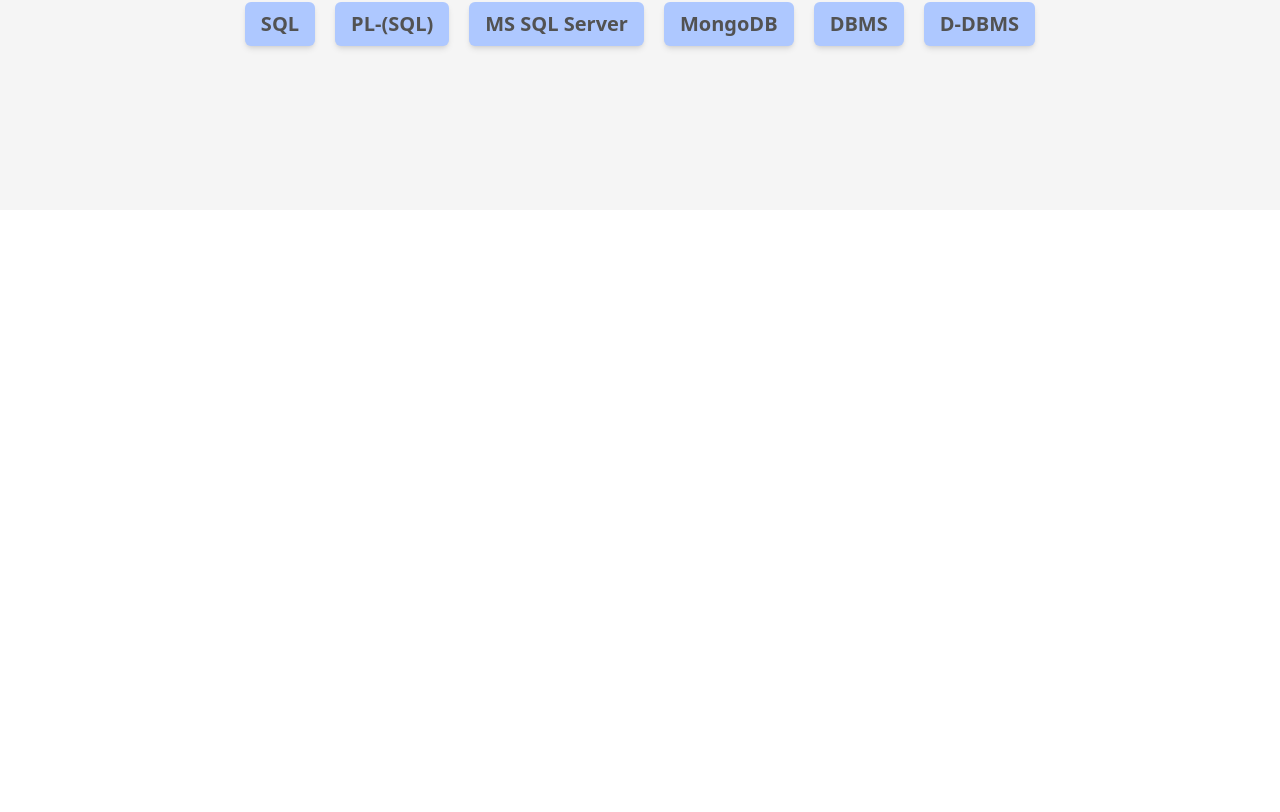
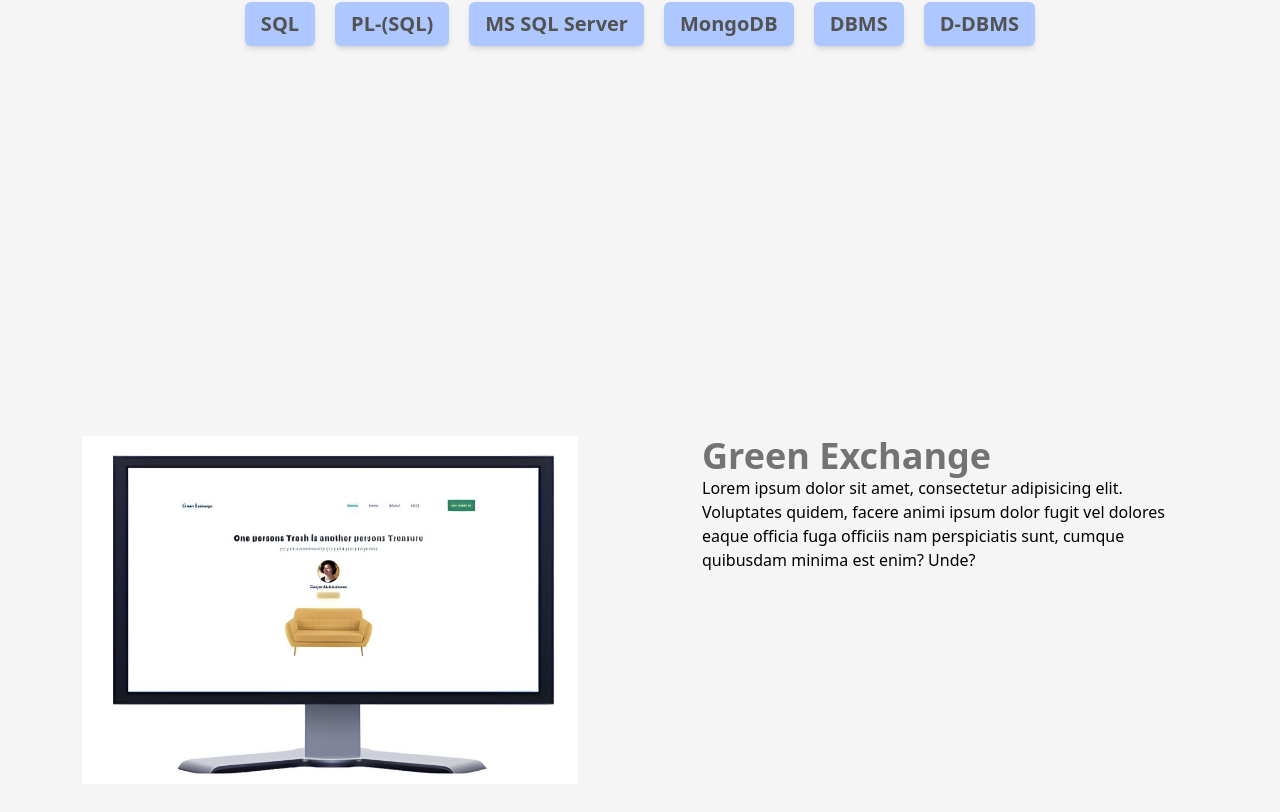
Before and after one commit to yahyahewa/portfolio.ts, a React (Vite) app: page / in a window 1280 px wide. Shown: the part 2190-3002 px from the top of the page. Before the commit the page ends 2400 px from the top, so only its background shows below. Built offline with nearby package versions, Linux system fonts and the light colour scheme.

Commit message:
create a proect page

```diff
--- /dev/null
+++ b/src/components/projects/Projects.tsx
@@ -0,0 +1,39 @@
+import { Parallax } from "react-parallax"
+import greenexchange from "../../assets/images/WhatsApp Image 2023-09-03 at 15.26.18.jpg"
+
+function Projects() {
+  return (
+    <section id="projects">
+    <Parallax strength={500} >
+    <section className=' font-sans min-h-screen
+      flex flex-col
+     items-center justify-center gap-y-10 text-center px-5'>
+        <article className=" text-center lg:text-left flex
+         flex-col lg:flex-row justify-around
+         items-start ">
+            <div className="object-cover overflow-hidden w-full lg:w-2/5">
+            <img src={greenexchange} className="w-full h-full"/>
+            </div>
+            <div className="overflow-hidden w-full lg:w-2/5">
+        <h1 className="
+        capitalize text-neutral-500 font-bold
+        text-4xl">
+        Green Exchange
+        </h1>
+        <p>
+            Lorem ipsum dolor sit amet, consectetur
+            adipisicing elit. Voluptates quidem,
+            facere animi ipsum dolor fugit vel
+                   dolores eaque officia fuga officiis
+                    nam perspiciatis sunt, cumque quibusdam
+                     minima est enim? Unde?
+                     </p>
+        </div>
+        </article>
+    </section>
+  </Parallax>
+  </section>
+  )
+}
+
+export default Projects
--- a/src/pages/Home.tsx
+++ b/src/pages/Home.tsx
@@ -1,6 +1,7 @@
 import Navbar from "../components/Navbar/Navbar"
 import HomeComp from "../components/home/Home"
 import About from "./About"
+import Projects from "./Projects"
 import Skills from "./Skills"
 function Home() {
   return (
@@ -9,6 +10,7 @@
       <HomeComp/>
       <About/>
       <Skills/>
+      <Projects/>
     </main>
   )
 }
--- /dev/null
+++ b/src/pages/Projects.tsx
@@ -0,0 +1,7 @@
+import ProjectsComp from "../components/projects/Projects"
+
+export default function Projects() {
+  return (
+    <ProjectsComp/>
+  )
+}
```
Also changed, not shown: src/assets/images/WhatsApp Image 2023-09-03 at 15.26.18.jpg (added), src/assets/images/pngwing.com.png (deleted).
